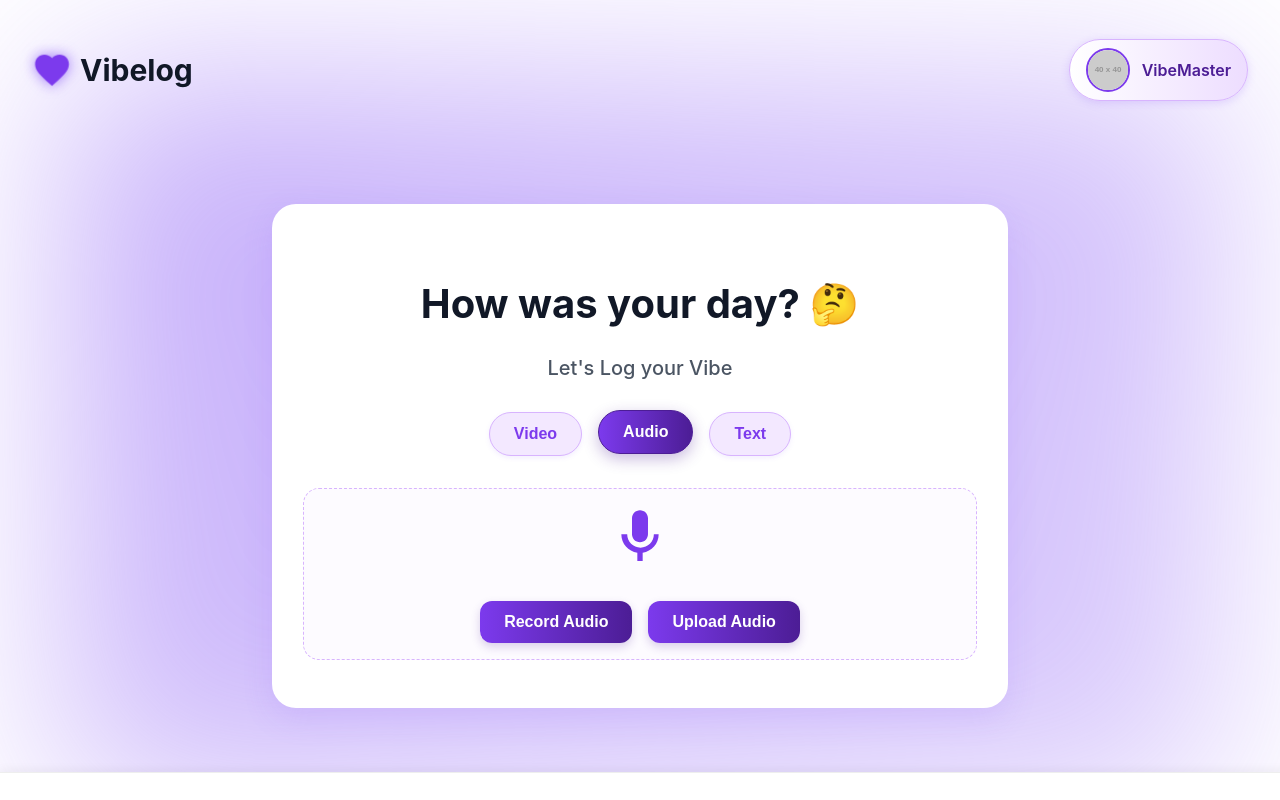
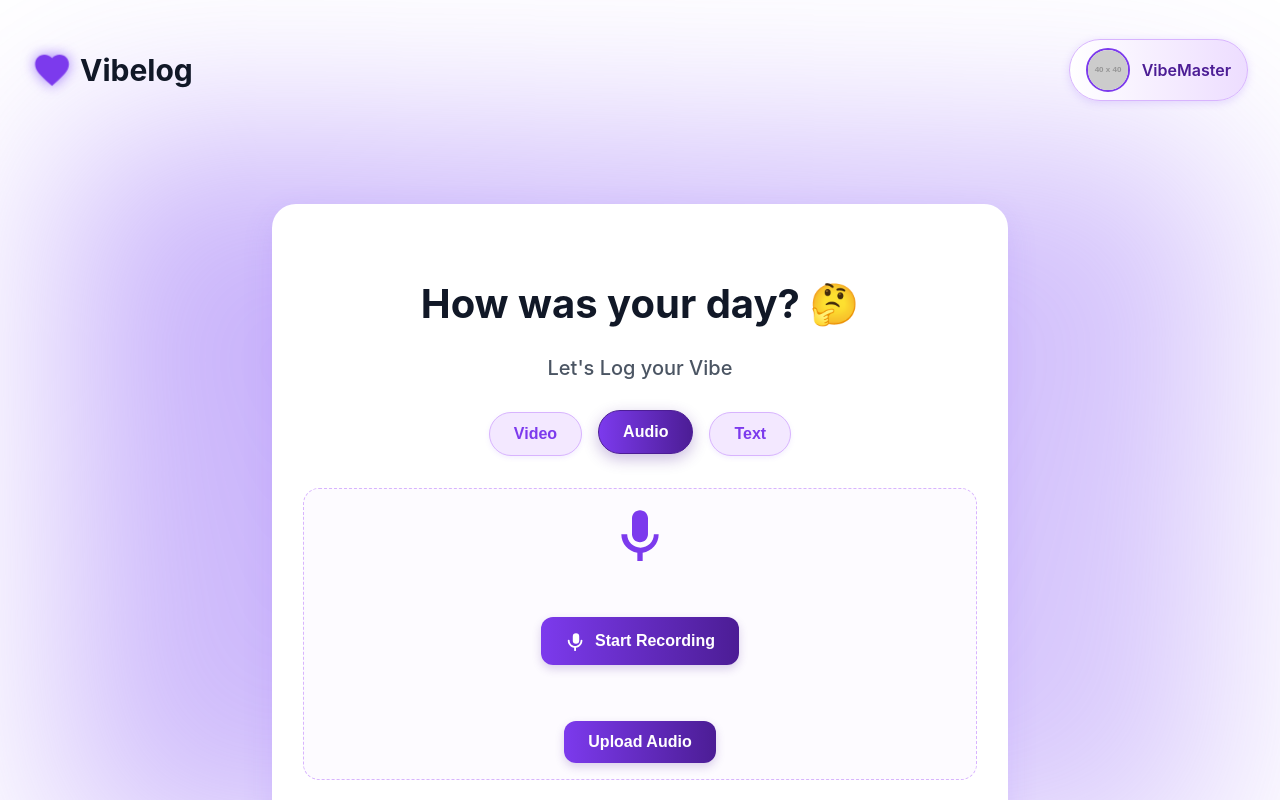
Before and after one commit to prohv/Vibelog, a Next.js app: page /Dashboard in a window 1280 px wide. Both pictures are taken after a click on the button "Audio". Shown: the top 800 px of the page. Built offline with nearby package versions, Linux system fonts and the light colour scheme.

Commit message:
Added Browser recording using Mediarecorder API

```diff
--- a/app/Dashboard/page.js
+++ b/app/Dashboard/page.js
@@ -2,6 +2,7 @@
 
 import './Dashboard.css';
 import UploadAudio from "../components/UploadAudio";
+import RecordAudio from "../components/RecordAudio";
 import { useEffect, useState } from 'react';
 import { gsap } from 'gsap';
 import DashboardHeader from '../components/DashboardHeader';
@@ -89,7 +90,7 @@ export default function Dashboard() {
               <path d="M12 14c1.66 0 2.99-1.34 2.99-3L15 5c0-1.66-1.34-3-3-3S9 3.34 9 5v6c0 1.66 1.34 3 3 3zm5.2-3c0 2.76-2.24 5-5 5s-5-2.24-5-5H5c0 3.53 2.61 6.43 6 6.92V21h2v-3.08c3.39-.49 6-3.39 6-6.92h-2.8z" />
             </svg>
             <div className="input-action-buttons">
-              <button className="input-action-button" disabled={audioLoading}>Record Audio</button>
+              <RecordAudio onResult={(data) => setAudioResult(data)} />
               <button
                 className="input-action-button"
                 disabled={audioLoading}
--- /dev/null
+++ b/app/components/RecordAudio.js
@@ -0,0 +1,275 @@
+import React, { useRef, useState, useEffect } from "react";
+
+export default function RecordAudio({ onResult }) {
+  const [recording, setRecording] = useState(false);
+  const [paused, setPaused] = useState(false);
+  const [mediaRecorder, setMediaRecorder] = useState(null);
+  const [audioURL, setAudioURL] = useState(null);
+  const [error, setError] = useState(null);
+  const [timer, setTimer] = useState(0);
+  const [isUploading, setIsUploading] = useState(false);
+  const [audioContext, setAudioContext] = useState(null);
+  const [analyser, setAnalyser] = useState(null);
+  const [animationId, setAnimationId] = useState(null);
+  const canvasRef = useRef(null);
+  const timerRef = useRef(null);
+  const audioChunks = useRef([]);
+  const streamRef = useRef(null);
+  const recorderRef = useRef(null); // <-- Add this at the top
+
+  useEffect(() => {
+    return () => {
+      if (audioContext) audioContext.close();
+      if (animationId) cancelAnimationFrame(animationId);
+      if (timerRef.current) clearInterval(timerRef.current);
+      if (streamRef.current) streamRef.current.getTracks().forEach(track => track.stop());
+    };
+  }, [audioContext, animationId]);
+
+  // Draw waveform using analyser
+  const drawWaveform = () => {
+    if (!analyser || !canvasRef.current) return;
+    const canvas = canvasRef.current;
+    const ctx = canvas.getContext('2d');
+    const bufferLength = analyser.fftSize;
+    const dataArray = new Uint8Array(bufferLength);
+    ctx.clearRect(0, 0, canvas.width, canvas.height);
+    analyser.getByteTimeDomainData(dataArray);
+    ctx.lineWidth = 3;
+    ctx.strokeStyle = '#7c3aed';
+    ctx.beginPath();
+    const sliceWidth = canvas.width / bufferLength;
+    let x = 0;
+    for (let i = 0; i < bufferLength; i++) {
+      const v = dataArray[i] / 128.0;
+      const y = (v * canvas.height) / 2;
+      if (i === 0) {
+        ctx.moveTo(x, y);
+      } else {
+        ctx.lineTo(x, y);
+      }
+      x += sliceWidth;
+    }
+    ctx.lineTo(canvas.width, canvas.height / 2);
+    ctx.stroke();
+    setAnimationId(requestAnimationFrame(drawWaveform));
+  };
+
+  // Start recording
+  const startRecording = async () => {
+    setError(null);
+    setAudioURL(null);
+    setRecording(true);
+    setPaused(false);
+    setTimer(0);
+    audioChunks.current = [];
+    try {
+      const stream = await navigator.mediaDevices.getUserMedia({ audio: true });
+      // Always use audio/webm for compatibility (as before)
+      const recorder = new MediaRecorder(stream, { mimeType: "audio/webm" });
+      recorderRef.current = recorder; // <-- Use recorderRef instead of mediaRecorderRef
+      recorder.ondataavailable = (e) => {
+        if (e.data.size > 0) audioChunks.current.push(e.data);
+      };
+      recorder.onstop = () => {
+        if (audioContext) audioContext.close();
+        if (animationId) cancelAnimationFrame(animationId);
+        const audioBlob = new Blob(audioChunks.current, { type: "audio/webm" });
+        setAudioURL(URL.createObjectURL(audioBlob));
+        uploadAudio(audioBlob); // Always upload as webm
+      };
+      recorder.onpause = () => setPaused(true);
+      recorder.onresume = () => setPaused(false);
+      recorder.start();
+      setMediaRecorder(recorder);
+      setRecording(true);
+      timerRef.current = setInterval(() => {
+        setTimer(t => t + 1);
+      }, 1000);
+      // Setup waveform
+      const ctx = new window.AudioContext();
+      setAudioContext(ctx);
+      const src = ctx.createMediaStreamSource(stream);
+      const analyserNode = ctx.createAnalyser();
+      analyserNode.fftSize = 2048;
+      src.connect(analyserNode);
+      setAnalyser(analyserNode);
+      setAnimationId(requestAnimationFrame(drawWaveform));
+    } catch (err) {
+      setError("Microphone access denied or unavailable.");
+      setRecording(false);
+      // Log the actual error for debugging
+      console.error("getUserMedia error:", err);
+    }
+  };
+
+  // Stop recording
+  const stopRecording = () => {
+    if (mediaRecorder) {
+      mediaRecorder.stop();
+      setRecording(false);
+      setPaused(false);
+      clearInterval(timerRef.current);
+      if (streamRef.current) {
+        streamRef.current.getTracks().forEach(track => track.stop());
+      }
+    }
+  };
+
+  // Pause
+  const pauseRecording = () => {
+    if (mediaRecorder && mediaRecorder.state === 'recording') {
+      mediaRecorder.pause();
+      clearInterval(timerRef.current);
+    }
+  };
+
+  // Resume
+  const resumeRecording = () => {
+    if (mediaRecorder && mediaRecorder.state === 'paused') {
+      mediaRecorder.resume();
+      timerRef.current = setInterval(() => setTimer(t => t + 1), 1000);
+    }
+  };
+
+  // Upload
+  const uploadAudio = async (audioBlob) => {
+    setIsUploading(true);
+    setError(null);
+    const formData = new FormData();
+    formData.append("file", audioBlob, "recording.webm");
+    try {
+      const response = await fetch("http://127.0.0.1:8000/mic-audio", {
+        method: "POST",
+        body: formData,
+      });
+      const data = await response.json();
+      if (onResult) onResult(data);
+    } catch (err) {
+      setError("Failed to upload audio.");
+    } finally {
+      setIsUploading(false);
+    }
+  };
+
+  // Button styles to match dashboard
+  const buttonStyle = (base) => ({
+    padding: '0.75rem 1.5rem',
+    fontSize: '1rem',
+    fontWeight: 600,
+    color: '#fff',
+    background: base === 'danger'
+      ? 'linear-gradient(to right, #c0392b, #a83279)'
+      : 'linear-gradient(to right, #7c3aed, #4c1d95)',
+    borderRadius: '0.75rem',
+    border: 'none',
+    cursor: isUploading ? 'not-allowed' : 'pointer',
+    boxShadow: '0 4px 10px rgba(76, 29, 149, 0.2)',
+    transition: 'all 0.3s ease',
+    margin: '0 0.5rem',
+    minWidth: 160,
+    minHeight: 48,
+    opacity: isUploading ? 0.7 : 1,
+    display: 'flex',
+    alignItems: 'center',
+    justifyContent: 'center',
+    gap: 8,
+    ...(base === 'danger' && { borderColor: '#c0392b' })
+  });
+
+  return (
+    <div style={{ textAlign: 'center', margin: 16, width: '100%' }}>
+      <div style={{ display: 'flex', justifyContent: 'center', gap: 24, marginBottom: 24 }}>
+        {!recording && (
+          <button
+            onClick={startRecording}
+            style={buttonStyle('primary')}
+            disabled={isUploading}
+            className="input-action-button"
+          >
+            <svg width="22" height="22" fill="none" viewBox="0 0 24 24"><path fill="#fff" d="M12 15a3.5 3.5 0 0 0 3.5-3.5V7a3.5 3.5 0 0 0-7 0v4.5A3.5 3.5 0 0 0 12 15Zm5-3.5a1 1 0 1 1 2 0c0 4.08-3.06 7.44-7 7.93V22a1 1 0 1 1-2 0v-2.57c-3.94-.49-7-3.85-7-7.93a1 1 0 1 1 2 0c0 3.31 2.69 6 6 6s6-2.69 6-6Z"/></svg>
+            Start Recording
+          </button>
+        )}
+        {recording && !paused && (
+          <>
+            <button
+              onClick={pauseRecording}
+              style={buttonStyle('primary')}
+              disabled={isUploading}
+              className="input-action-button"
+            >
+              <svg width="20" height="20" fill="none" viewBox="0 0 24 24"><rect x="6" y="4" width="4" height="16" rx="2" fill="#fff"/><rect x="14" y="4" width="4" height="16" rx="2" fill="#fff"/></svg>
+              Pause
+            </button>
+            <button
+              onClick={stopRecording}
+              style={buttonStyle('danger')}
+              disabled={isUploading}
+              className="input-action-button"
+            >
+              <svg width="20" height="20" fill="none" viewBox="0 0 24 24"><rect x="5" y="5" width="14" height="14" rx="3" fill="#fff"/></svg>
+              Stop
+            </button>
+          </>
+        )}
+        {recording && paused && (
+          <>
+            <button
+              onClick={resumeRecording}
+              style={buttonStyle('primary')}
+              disabled={isUploading}
+              className="input-action-button"
+            >
+              <svg width="20" height="20" fill="none" viewBox="0 0 24 24"><polygon points="6,4 20,12 6,20" fill="#fff"/></svg>
+              Resume
+            </button>
+            <button
+              onClick={stopRecording}
+              style={buttonStyle('danger')}
+              disabled={isUploading}
+              className="input-action-button"
+            >
+              <svg width="20" height="20" fill="none" viewBox="0 0 24 24"><rect x="5" y="5" width="14" height="14" rx="3" fill="#fff"/></svg>
+              Stop
+            </button>
+          </>
+        )}
+      </div>
+      {recording && (
+        <>
+          <div style={{ color: '#6366f1', fontWeight: 500, marginBottom: 8, fontSize: 16 }}>
+            {paused ? 'Paused' : 'Recording...'} {timer}s
+          </div>
+          <canvas
+            ref={canvasRef}
+            width={340}
+            height={60}
+            style={{
+              background: '#f3f0ff',
+              borderRadius: 12,
+              boxShadow: '0 2px 8px rgba(139,92,246,0.10)',
+              margin: '0 auto 16px auto',
+              display: 'block',
+              border: '1.5px solid #d8b4fe',
+              width: '100%',
+              maxWidth: 360
+            }}
+          />
+        </>
+      )}
+      {isUploading && (
+        <div style={{ color: '#6366f1', marginTop: 8, fontWeight: 500 }}>
+          Uploading & Processing...
+          <div style={{ width: 120, height: 6, background: '#eee', borderRadius: 6, margin: '8px auto 0 auto', overflow: 'hidden' }}>
+            <div className="progress-bar-animation" style={{ width: '100%', height: '100%', background: 'linear-gradient(90deg, #a78bfa 0%, #6366f1 100%)' }} />
+          </div>
+        </div>
+      )}
+      {audioURL && !recording && !isUploading && (
+        <audio controls src={audioURL} style={{ marginTop: 12, width: '100%', maxWidth: 340 }} />
+      )}
+      {error && <div style={{ color: '#c0392b', marginTop: 8 }}>{error}</div>}
+    </div>
+  );
+}
```
Also changed, not shown: 2 other files (tests, documents, lock files or other folders).
